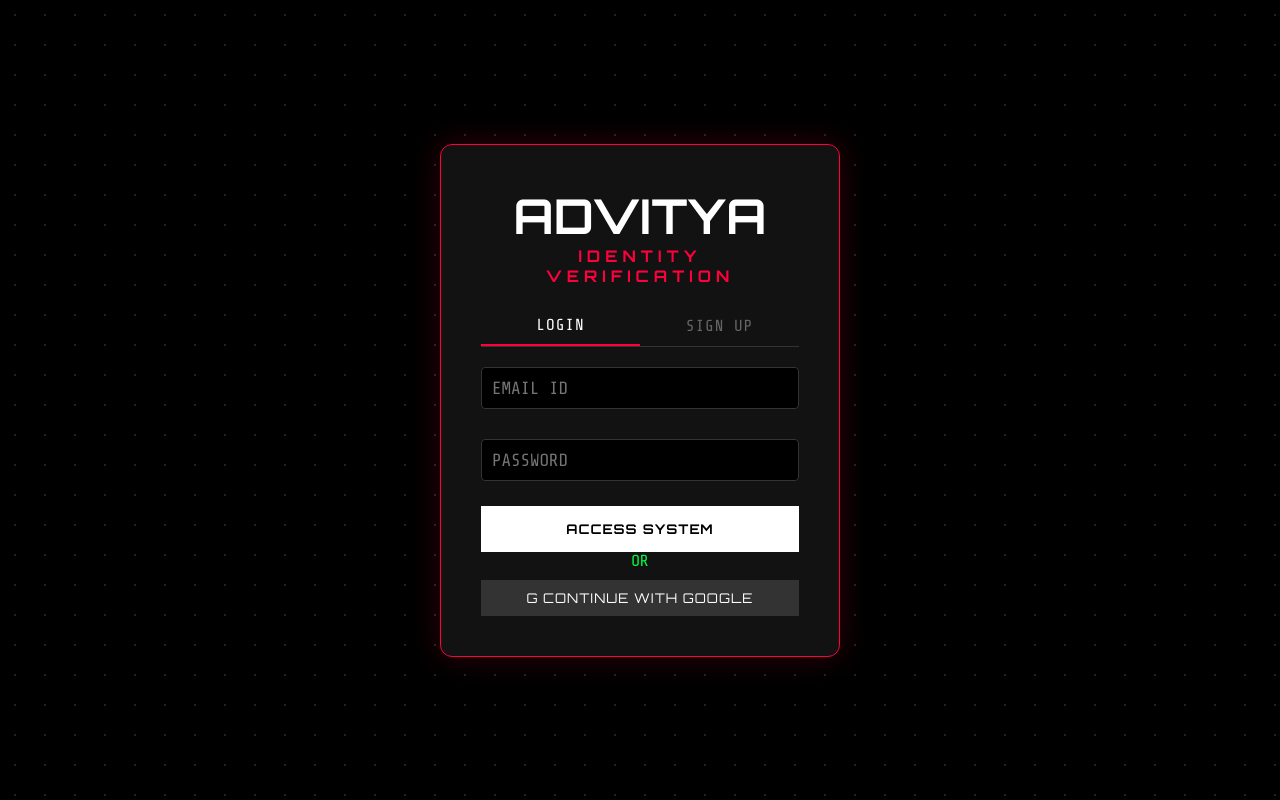
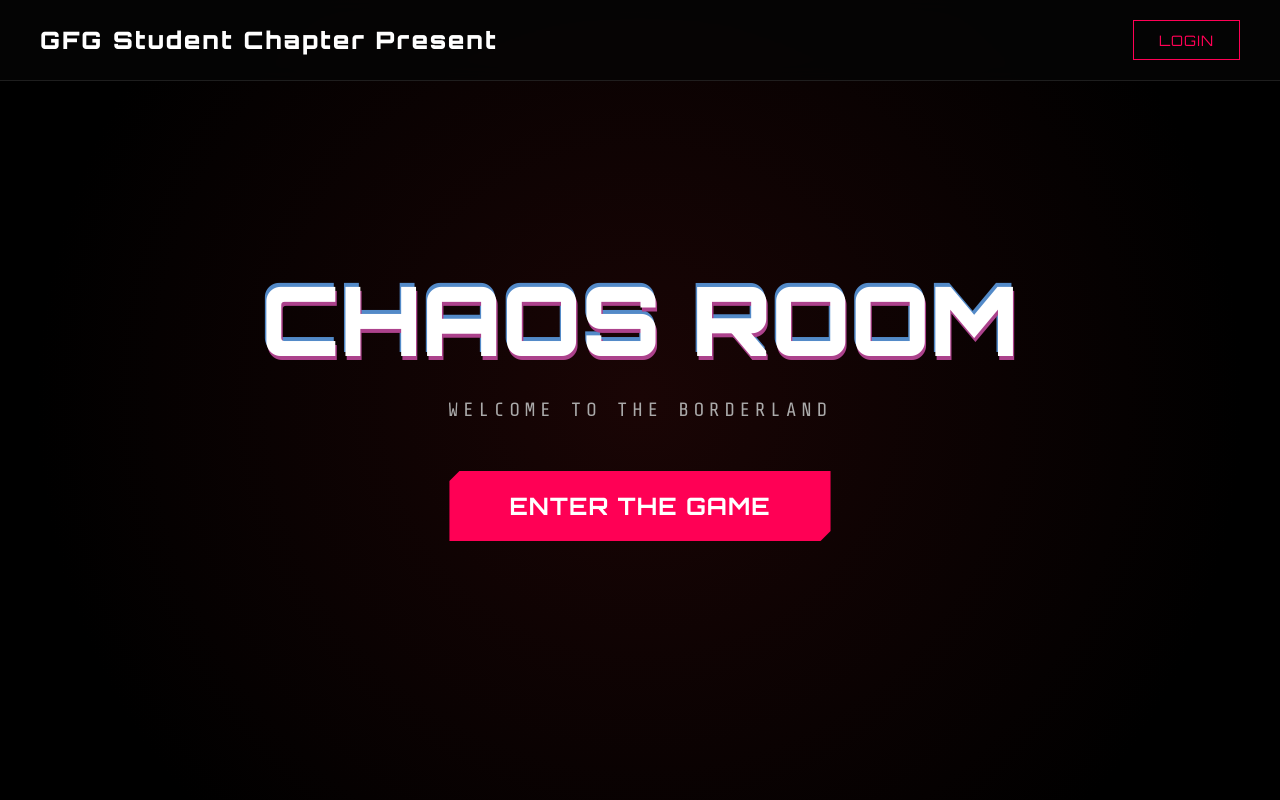
Before and after one commit to prav10140/ADVITYA, a React (Vite) app: page / in a window 1280 px wide. Shown: the top 800 px of the page. Built offline with nearby package versions, Linux system fonts and the light colour scheme; no server answers.

Commit message:
Update App.jsx

```diff
--- a/src/App.jsx
+++ b/src/App.jsx
@@ -1,9 +1,10 @@
 // src/App.jsx
 import { BrowserRouter as Router, Routes, Route } from "react-router-dom";
 import { AuthProvider } from "./context/AuthContext";
+import Home from "./pages/Home"; // <--- ADD THIS IMPORT
 import Login from "./pages/Login";
 import Dashboard from "./pages/Dashboard";
-import AdminPanel from "./pages/AdminPanel"; // <--- 1. IMPORT THIS
+import AdminPanel from "./pages/AdminPanel";
 import PrivateRoute from "./components/PrivateRoute";
 
 function App() {
@@ -11,7 +12,11 @@
     <Router>
       <AuthProvider>
         <Routes>
-          <Route path="/" element={<Login />} />
+          {/* 1. HOME PAGE IS NOW THE DEFAULT ROOT */}
+          <Route path="/" element={<Home />} />
+
+          {/* 2. LOGIN MOVED TO /login */}
+          <Route path="/login" element={<Login />} />
 
           <Route
             path="/dashboard"
@@ -22,7 +27,6 @@
             }
           />
 
-          {/* <--- 2. ADD THIS ROUTE */}
           <Route
             path="/admin"
             element={
@@ -31,7 +35,6 @@
               </PrivateRoute>
             }
           />
-
         </Routes>
       </AuthProvider>
     </Router>
```
